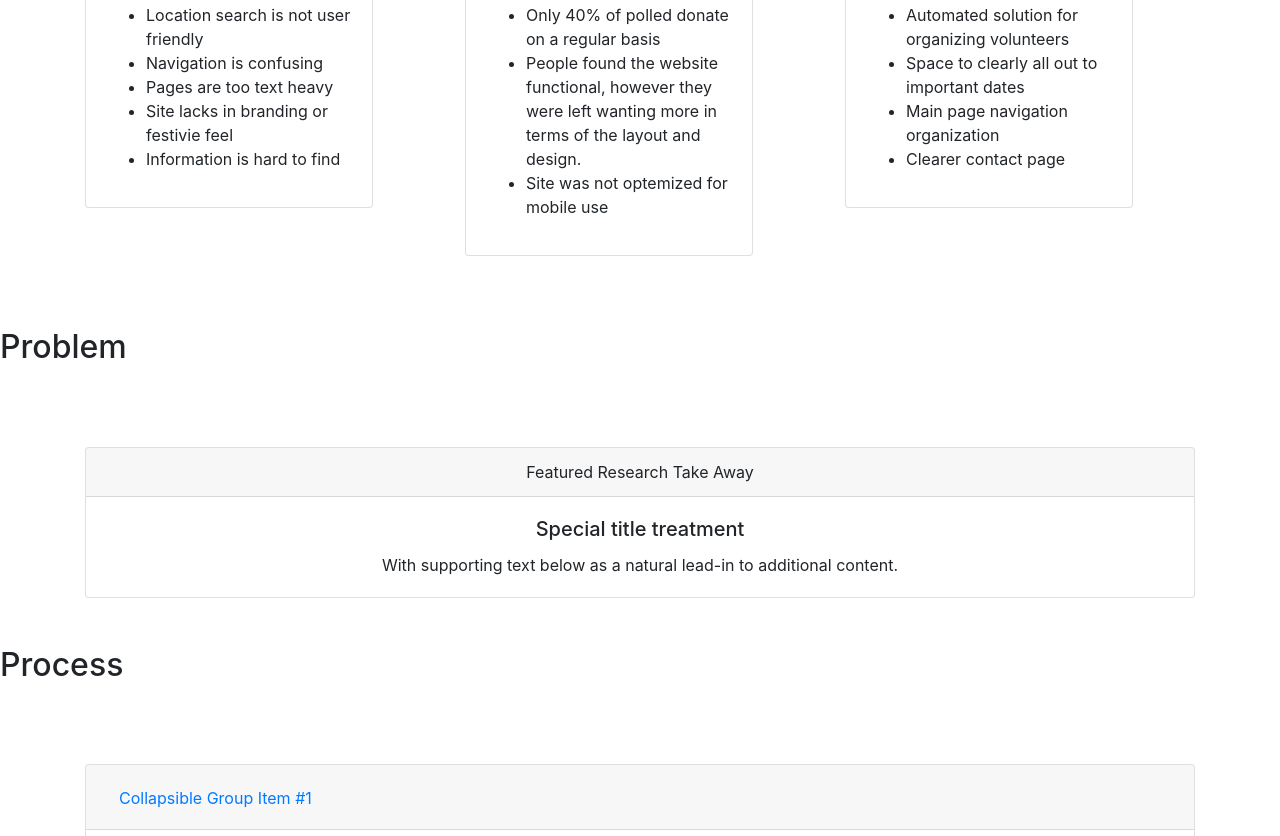
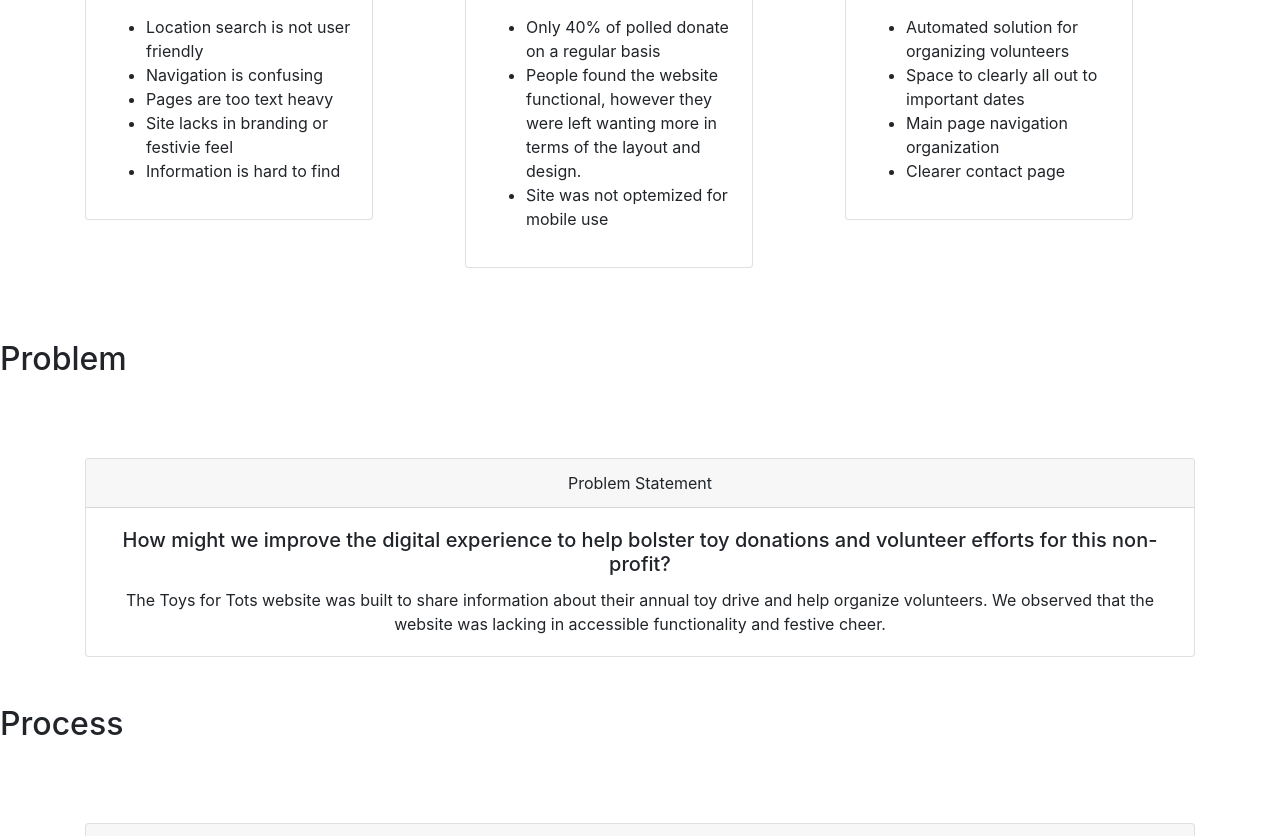
Before and after one commit to JAGulli/HW-20, a plain HTML site: page index.html in a window 1280 px wide. Shown: the part 1466-2302 px from the top of the page. Drawn offline with nearby package versions, Linux system fonts and the light colour scheme.

Commit message:
Problem Statement - complete

```diff
--- a/index.html
+++ b/index.html
@@ -59,11 +59,11 @@
             <div class="container">
             <div class="card text-center">
                 <div class="card-header">
-                <h4>Toys for Tots</h4>
+                Organization & Product Introduction
                 </div>
                 <div class="card-body">
                 <h5 class="card-title">The Toys for Tots website was built to share information and updates regarding their annual toy drive with the public.</h5>
-                <p class="card-text">Due to their longstanding tradition of collecting toys for the less fortunate children around the holidays, Toys for Tots is one of the most well-known nonprofits in the country.</p>
+                <p class="card-text">Due to their longstanding tradition of collecting toys for the less fortunate children around the holidays, Toys for Tots is one of the most well-known nonprofits in the country. During this three week sprint we will work to elevate the digital experience for Toys for Tots organizers and visitors to their website.</p>
                 </div>
             </div></div><br><br>
         </section>
@@ -133,11 +133,11 @@
             <div class="container">
                 <div class="card text-center">
                     <div class="card-header">
-                    Featured Research Take Away
+                    Problem Statement
                     </div>
                     <div class="card-body">
-                    <h5 class="card-title">Special title treatment</h5>
-                    <p class="card-text">With supporting text below as a natural lead-in to additional content.</p>
+                    <h5 class="card-title">How might we improve the digital experience to help bolster toy donations and volunteer efforts for this non-profit?</h5>
+                    <p class="card-text">The Toys for Tots website was built to share information about their annual toy drive and help organize volunteers. We observed that the website was lacking in accessible functionality and festive cheer.</p>
                     </div>
                 </div></div><br><br>
         </section>
```
